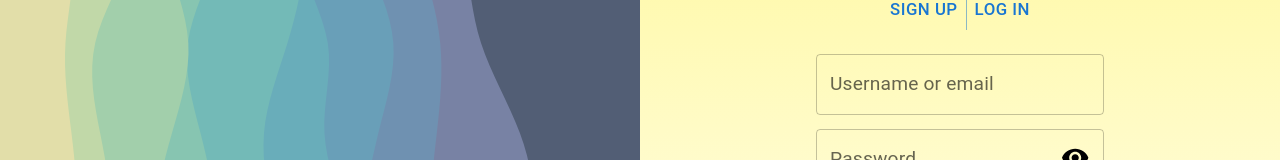
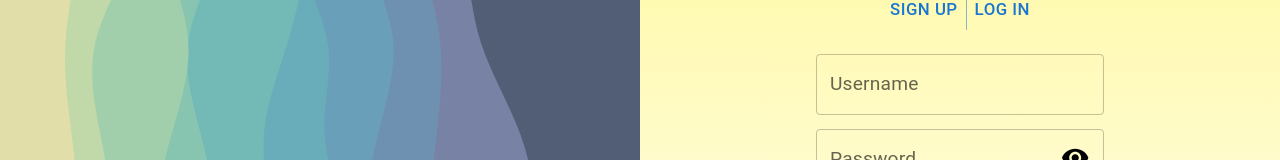
Before and after one commit to NikitaPanasevych/Goalify, a Next.js app: page /login in a window 1280 px wide. Both pictures are taken after a click on the button "LOG IN". Shown: the part 227-387 px from the top of the page. Built offline with nearby package versions, Linux system fonts and the light colour scheme; no server answers; a web font is replaced by a local one.

Commit message:
Fixed LogIn and SignUp components to update single global hook, located in login.tsx. Additionally, added function for onClick event for LogIn and SignUp action to interact with the database.

```diff
--- a/components/loginComponents/LogIn.tsx
+++ b/components/loginComponents/LogIn.tsx
@@ -1,20 +1,33 @@
-import { useState } from "react";
+import React, { useState } from "react";
 import { Button } from "@mui/material";
 import { TextField } from "@mui/material";
 import VisibilityIcon from '@mui/icons-material/Visibility';
 import VisibilityOffIcon from '@mui/icons-material/VisibilityOff';
 import { motion } from "framer-motion";
+import {IUs} from '../../pages/login';
 
+interface ILogin {
+  handleUserChange(userName: string, userValue: string): void;
+  userInfo: IUs;
+}
 
-const LogIn: React.FC = () => {
+const LogIn: React.FC<ILogin> = (props) => {
 
+  //Handle the visibility of password
   const [showPass, setPass] = useState(false);
-
-
   const showPassword = () => {
     setPass(!showPass);
     const password = document.getElementById('user-password');
     !showPass ? password?.setAttribute('type', 'text') : password?.setAttribute('type', 'password');
+  }
+
+  //Handle global user hook for user log in data
+  const handleChange = (e: React.ChangeEvent<HTMLInputElement>) => {
+    props.handleUserChange(e.target.name, e.target.value);
+  }
+
+  const handleLogIn = () => {
+
   }
 
   return (
@@ -28,13 +41,13 @@ const LogIn: React.FC = () => {
       }}
     >
       <div className=" h-[15rem] grid align-middle justify-center text-center mt-5" >
-        <TextField className="w-[15em]" id="outlined-basic" name="usernameEmail" label="Username or email" variant="outlined" />
+        <TextField className="w-[15em]" id="outlined-basic" name="username" label="Username" onChange={handleChange} value={props.userInfo.username} variant="outlined" />
         <div className="w-[15em]">
-          <TextField type="password" className="w-[15em]" id="user-password" label="Password" variant="outlined" />
+          <TextField type="password" className="w-[15em]" name="password" id="user-password" label="Password" onChange={handleChange} value={props.userInfo.password} variant="outlined" />
           {!showPass ? <VisibilityIcon className="visibilityOn" onClick={showPassword} /> : <VisibilityOffIcon className="visibilityOff" onClick={showPassword} />}
         </div>
         <div className=" grid">
-          <Button className=" w-40 m-auto mt-5" variant="outlined">Log In</Button>
+          <Button className=" w-40 m-auto mt-5" variant="outlined" onClick={handleLogIn}>Log In</Button>
         </div>
         <a href="" className=" mt-5">Forgot your password?</a>
         <hr className="text-black" />
--- a/components/loginComponents/SignUp.tsx
+++ b/components/loginComponents/SignUp.tsx
@@ -1,28 +1,22 @@
-import { useState } from "react";
+import { Dispatch, SetStateAction, useState } from "react";
 import { Button } from "@mui/material";
 import { TextField } from "@mui/material";
 import VisibilityIcon from '@mui/icons-material/Visibility';
 import VisibilityOffIcon from '@mui/icons-material/VisibilityOff';
 import { motion } from "framer-motion";
-import IUser from '../../pages/login';
+import IUser, {IUs} from '../../pages/login';
 
 interface ISignup {
-  handleUserData(newUser: typeof IUser): void;
+  handleUserChange(userName: string, userValue: string): void;
+  userInfo: IUs;
 }
 
 const SignUp: React.FC<ISignup> = (props) => {
 
-  //Handle user change and hook state
-  const [user, setUser] = useState({
-    email: '',
-    username: '',
-    password: ''
-  });
 
   const handleChange = (e: React.ChangeEvent<HTMLInputElement>) => {
-    setUser({ ...user, [e.target.name]: [e.target.value] });
+    props.handleUserChange(e.target.name,e.target.value);
   }
-
 
   //Handle password visibility
   const [showPass, setPass] = useState(false);
@@ -50,10 +44,10 @@ const SignUp: React.FC<ISignup> = (props) => {
       }}
     >
       <div className=" h-[15rem] grid align-middle justify-center text-center mt-5" >
-        <TextField className="m-1 w-[15em]" id="outlined-basic" name="username" label="Username" onChange={handleChange} value={user.username} variant="outlined" />
-        <TextField className="m-1 w-[15em]" id="outlined-basic" name="email" label="Email" onChange={handleChange} value={user.email} variant="outlined" />
+        <TextField className="m-1 w-[15em]" id="outlined-basic" name="username" label="Username" onChange={handleChange} value={props.userInfo.username} variant="outlined" />
+        <TextField className="m-1 w-[15em]" id="outlined-basic" name="email" label="Email" onChange={handleChange} value={props.userInfo.email} variant="outlined" />
         <div className="m-1 w-[15em]">
-          <TextField className="w-[15em]" type="password" id="user-password" onChange={handleChange} label="Password" variant="outlined" />
+          <TextField className="w-[15em]" type="password" id="user-password" name="password" onChange={handleChange} value={props.userInfo.password} label="Password" variant="outlined" />
           {!showPass ? <VisibilityIcon className="visibilityOn" onClick={showPassword} /> : <VisibilityOffIcon className="visibilityOff" onClick={showPassword} />}
         </div>
         <div className=" grid">
--- a/pages/login.tsx
+++ b/pages/login.tsx
@@ -12,28 +12,30 @@ import { collection, addDoc, getFirestore, getDocs } from 'firebase/firestore';
 import { Opacity, Translate } from "@mui/icons-material";
 
 export interface IUser {
-  email?: string,
-  username?: string,
-  password: string,
+  email: string;
+  username: string;
+  password: string;
 }
 
-export interface IArg{
-
-}
+export type IUs = {
+  email: string,
+  username: string,
+  password: string,
+};
 
 const Login: NextPage = () => {
 
   // Variables and hooks
   const [mode, setMode] = useState("sign up");
 
-  const [curUser, setCurUser] = useState({
+  const [curUser, setCurUser] = useState<IUs>({
     email: '',
     username: '',
     password: '',
-  })
+  });
 
-  const updateUserData = (newUser: IUser):void => {
-    setCurUser({...curUser, [newUser.name]: [newUser.value]});
+  const handleUserInfo = (userName: string, userValue: string) => {
+    setCurUser({...curUser, [userName]: [userValue]});
   }
 
 
@@ -54,11 +56,11 @@ const Login: NextPage = () => {
         <div className=" grid">
           <h1><a href='/guest'>Vision</a></h1>
           <ButtonGroup className=" m-auto" variant="text" aria-label="outlined button group">
-            <Button type="submit" onClick={() => setMode("sign up")}>Sign up</Button>
-            <Button onClick={() => setMode("log in")}>Log in</Button>
+            <Button type="submit" onClick={() => {setMode("sign up"); setCurUser({email: '', username: '', password: ''})}}>Sign up</Button>
+            <Button onClick={() => {setMode("log in"); setCurUser({email: '', username: '', password: ''})}}>Log in</Button>
           </ButtonGroup>
         </div>
-        {mode === "sign up" ? <SignUp handleUserData={updateUserData} /> : <LogIn />}
+        {mode === "sign up" ? <SignUp handleUserChange={handleUserInfo} userInfo={curUser} /> : <LogIn handleUserChange={handleUserInfo} userInfo={curUser} />}
       </div>
     </div>
   )
```
